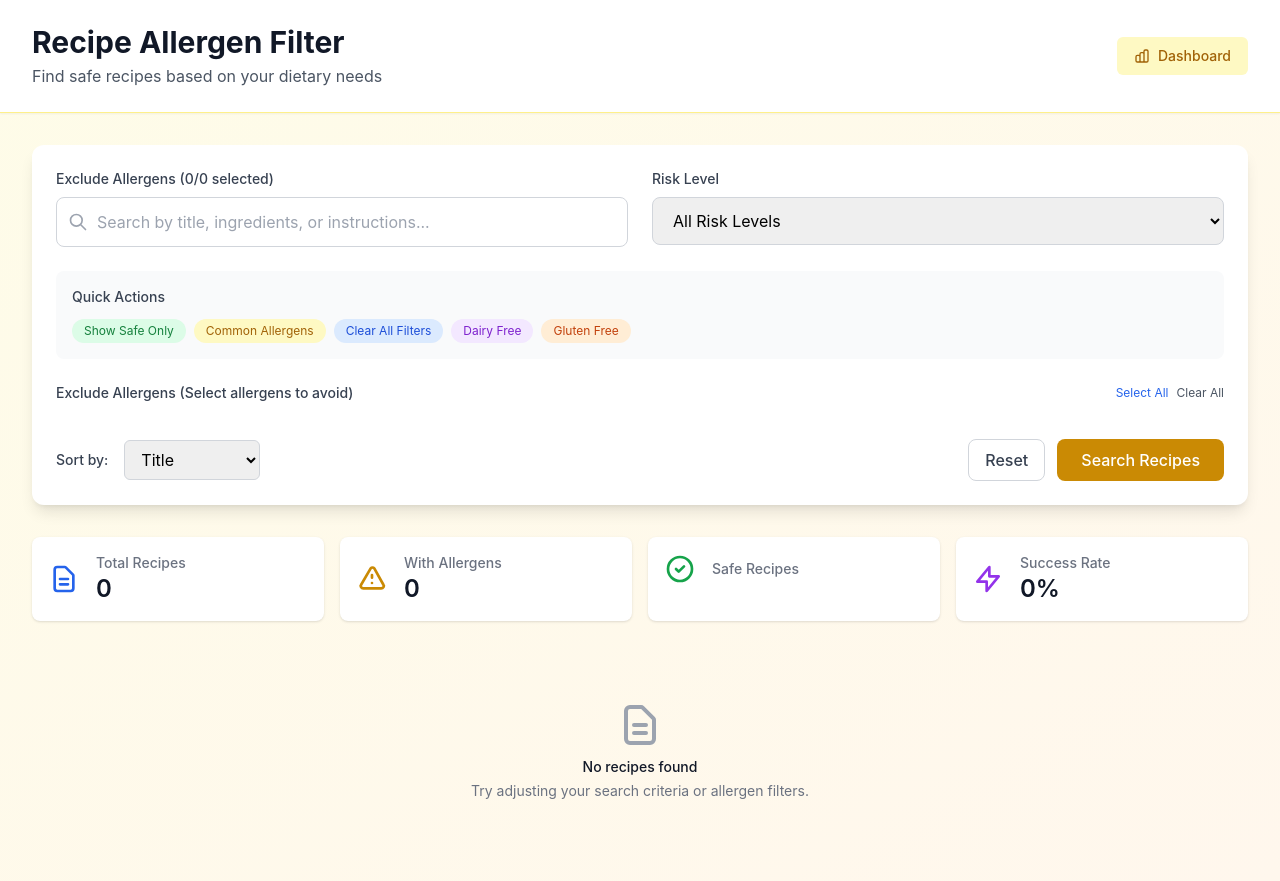
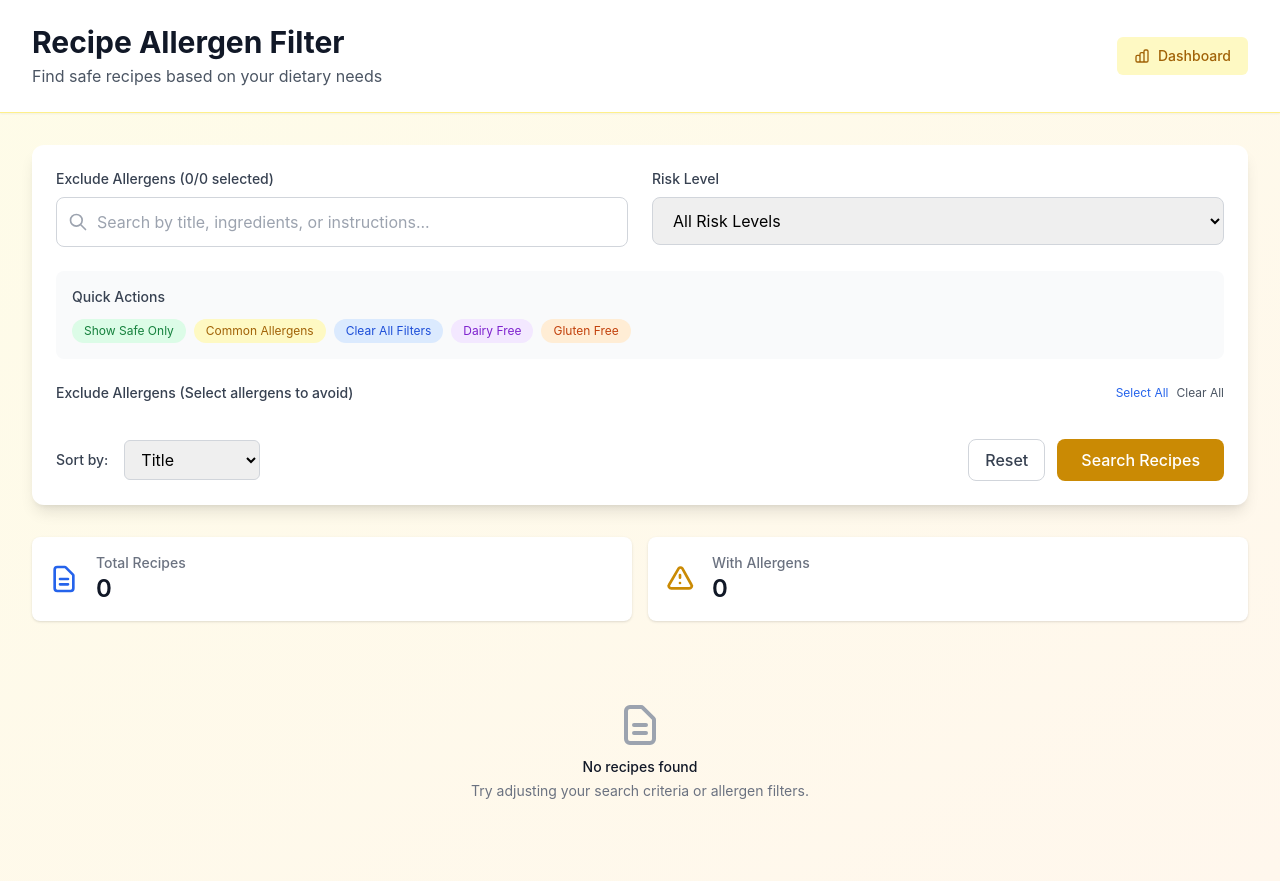
Before and after one commit to Anh0411/allergen-filtering, a Django app: page / in a window 1280 px wide. Run offline with Django 5.2, Linux system fonts and the light colour scheme; data that the repository does not hold is empty; some libraries are stand-ins or nearby versions.

Commit message:
Update recipe search template

```diff
--- a/recipes/templates/recipes/recipe_search.html
+++ b/recipes/templates/recipes/recipe_search.html
@@ -158,7 +158,7 @@
         </div>
 
         <!-- Statistics -->
-        <div class="grid grid-cols-1 md:grid-cols-4 gap-4 mb-8">
+        <div class="grid grid-cols-1 md:grid-cols-2 gap-4 mb-8">
             <div class="bg-white rounded-lg shadow p-4">
                 <div class="flex items-center">
                     <div class="flex-shrink-0">
@@ -183,40 +183,6 @@
                     <div class="ml-4">
                         <p class="text-sm font-medium text-gray-500">With Allergens</p>
                         <p class="text-2xl font-semibold text-gray-900">{{ recipes_with_allergens }}</p>
-                    </div>
-                </div>
-            </div>
-
-            <div class="bg-white rounded-lg shadow p-4">
-                <div class="flex items-center">
-                    <div class="flex-shrink-0">
-                        <svg class="h-8 w-8 text-green-600" fill="none" stroke="currentColor" viewBox="0 0 24 24">
-                            <path stroke-linecap="round" stroke-linejoin="round" stroke-width="2" d="M9 12l2 2 4-4m6 2a9 9 0 11-18 0 9 9 0 0118 0z"></path>
-                        </svg>
-                    </div>
-                    <div class="ml-4">
-                        <p class="text-sm font-medium text-gray-500">Safe Recipes</p>
-                        <p class="text-2xl font-semibold text-gray-900">{{ total_recipes|add:"-"|add:recipes_with_allergens }}</p>
-                    </div>
-                </div>
-            </div>
-
-            <div class="bg-white rounded-lg shadow p-4">
-                <div class="flex items-center">
-                    <div class="flex-shrink-0">
-                        <svg class="h-8 w-8 text-purple-600" fill="none" stroke="currentColor" viewBox="0 0 24 24">
-                            <path stroke-linecap="round" stroke-linejoin="round" stroke-width="2" d="M13 10V3L4 14h7v7l9-11h-7z"></path>
-                        </svg>
-                    </div>
-                    <div class="ml-4">
-                        <p class="text-sm font-medium text-gray-500">Success Rate</p>
-                        <p class="text-2xl font-semibold text-gray-900">
-                            {% if total_recipes > 0 %}
-                                {{ recipes_with_allergens|floatformat:1 }}%
-                            {% else %}
-                                0%
-                            {% endif %}
-                        </p>
                     </div>
                 </div>
             </div>
@@ -410,20 +376,20 @@
                                     {% if recipe.analysis_result.confidence_scores %}
                                         {% for allergen, score in recipe.analysis_result.confidence_scores.items %}
                                             {% if forloop.first %}{{ score|floatformat:1 }}{% endif %}
-                {% endfor %}
+                                        {% endfor %}
                                     {% else %}
                                         N/A
                                     {% endif %}
                                 </span>
-            </div>
+                            </div>
                             <div class="w-full bg-gray-200 rounded-full h-2">
                                 <div class="bg-yellow-600 h-2 rounded-full confidence-bar"
                                      data-confidence="
                                         {% if recipe.analysis_result.confidence_scores %}
                                             {% for allergen, score in recipe.analysis_result.confidence_scores.items %}
-                                                {% if forloop.first %}{{ score|floatformat:0 }}{% endif %}
+                                                {% if forloop.first %}{% widthratio score 1 100 %}{% endif %}
                                             {% endfor %}
-                        {% else %}
+                                        {% else %}
                                             0
                                         {% endif %}
                                      "></div>
@@ -933,9 +899,9 @@ document.addEventListener('DOMContentLoaded', function() {
     // Animate confidence bars
     const confidenceBars = document.querySelectorAll('.confidence-bar');
     confidenceBars.forEach(bar => {
-        const confidence = bar.getAttribute('data-confidence');
+        const confidence = parseFloat(bar.getAttribute('data-confidence')) || 0;
         setTimeout(() => {
-            bar.style.width = confidence + '%';
+            bar.style.width = Math.min(confidence, 100) + '%';
         }, 200);
     });
 
```
